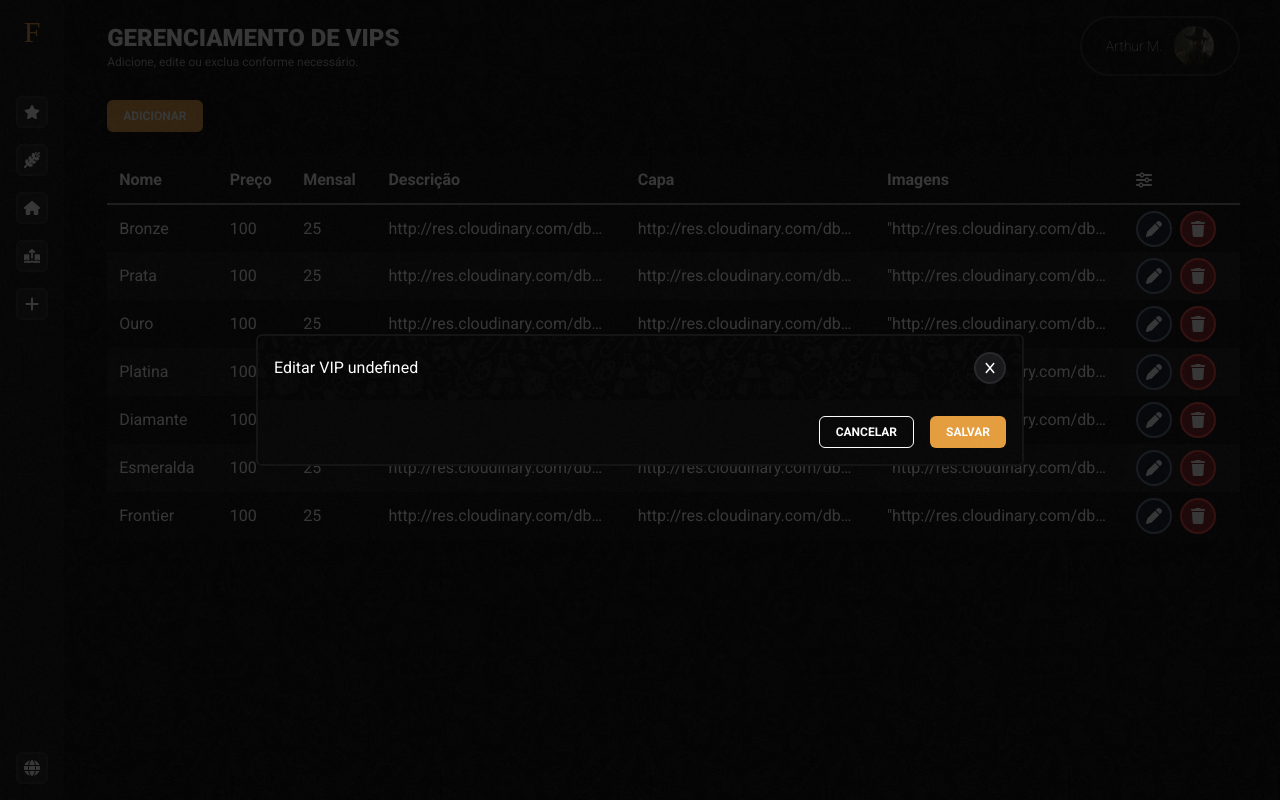
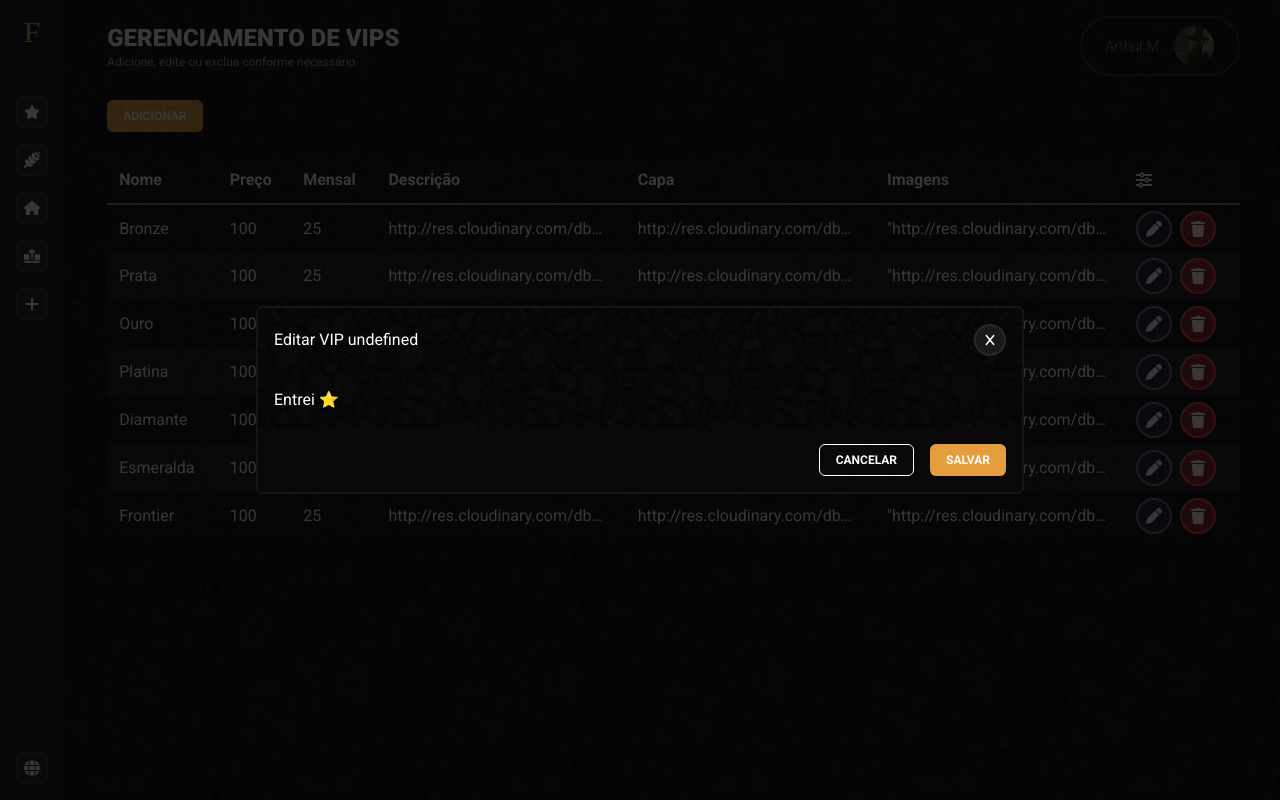
Before and after one commit to edsoncamargo/frontier, a React (Vite) app in the folder web/: page /admin/dashboard/vips in a window 1280 px wide. Both pictures are taken after a click on the button "ADICIONAR". Built offline with nearby package versions, Linux system fonts and the light colour scheme; a web font is replaced by a local one.

Commit message:
feat: wip: create body modal scope

```diff
--- a/web/src/components/modal/modal.tsx
+++ b/web/src/components/modal/modal.tsx
@@ -72,6 +72,14 @@ function X({ onClose }: Readonly<XProps>) {
   );
 }
 
+type BodyProps = {
+  children: ReactNode;
+};
+
+function Body({ children }: Readonly<BodyProps>) {
+  return <div className='p-4'>{children}</div>;
+}
+
 type FooterProps = {
   children: ReactNode;
 };
@@ -98,6 +106,7 @@ function Overlay({ setIsOpen }: Readonly<OverlayProps>) {
 }
 
 Modal.Header = Header;
+Modal.Body = Body;
 Modal.Footer = Footer;
 Modal.X = X;
 
--- a/web/src/pages/admin/dashboard/vips/vips.dashboard.admin.tsx
+++ b/web/src/pages/admin/dashboard/vips/vips.dashboard.admin.tsx
@@ -1,10 +1,10 @@
 import { FaPen, FaSliders, FaTrash } from 'react-icons/fa6';
-import { useEffect, useState } from 'react';
 
 import { Button } from '../../../../components/buttons/button';
 import Modal from '../../../../components/modal/modal';
 import { Navbar } from '../../../../components/navbar/navbar';
 import Table from '../../../../components/table/table';
+import { useState } from 'react';
 
 type DataType = {
   id: number;
@@ -210,6 +210,10 @@ export function VipsDashboard() {
           <Modal.X onClose={handleModalToggle} />
         </Modal.Header>
 
+        <Modal.Body>
+          <div>Entrei ⭐</div>
+        </Modal.Body>
+
         <Modal.Footer>
           <Button
             variant='secondary'
```
